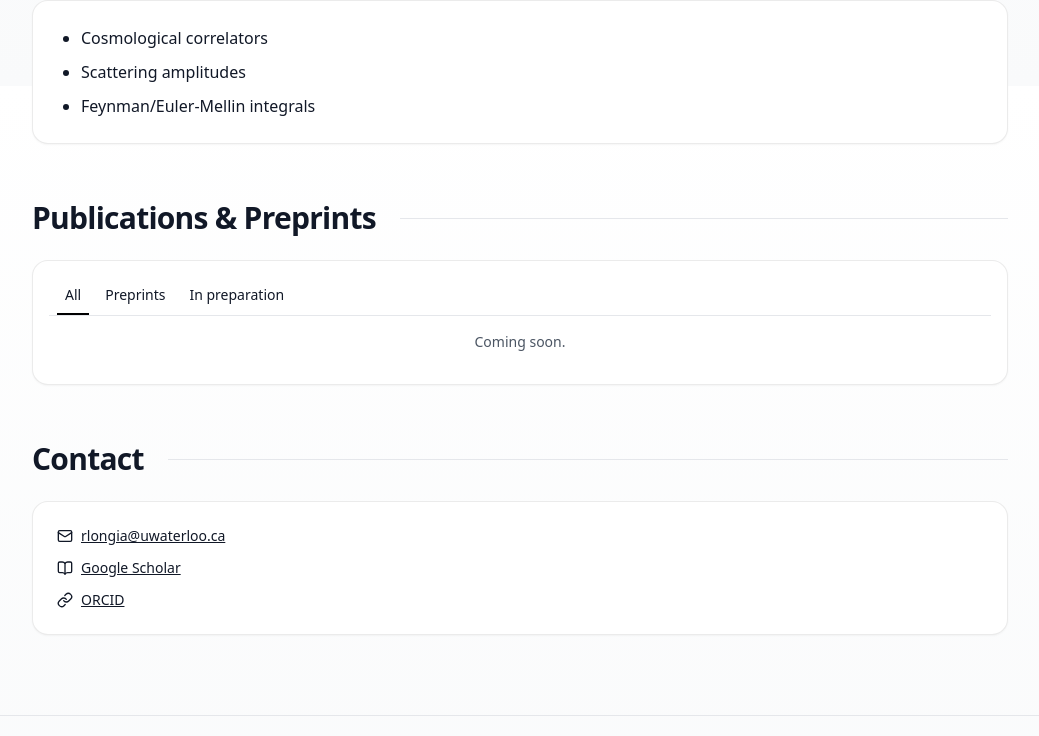
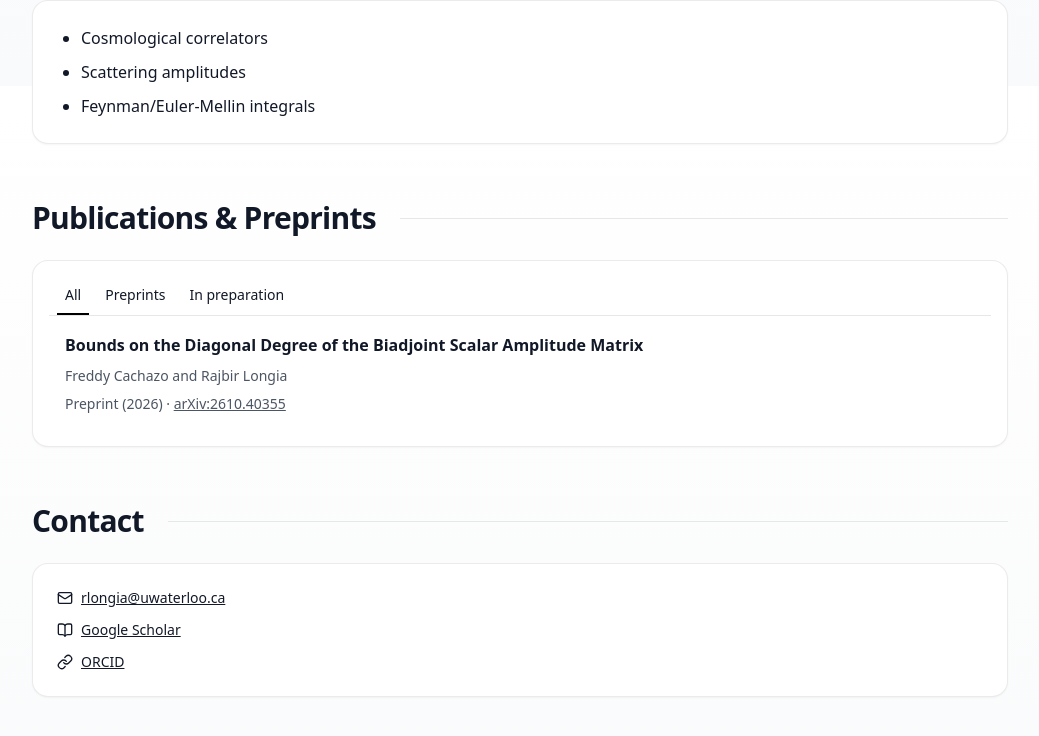
Before and after one commit to RajbirLongia/RajbirLongia.github.io, a plain HTML site: page index.html in a window 1280 px wide. Shown: the part 714-1450 px from the top of the page, without its empty margins (120-1159 px from the left). Drawn offline with nearby package versions, Linux system fonts and the light colour scheme.

Commit message:
Add biadjoint scalar amplitude matrix preprint

```diff
--- a/index.html
+++ b/index.html
@@ -136,10 +136,22 @@
           </div>
           <div class="p-4">
             <div class="tab-panel" data-tab="all">
-              <p class="text-sm text-gray-600 dark:text-gray-300 text-center">Coming soon.</p>
+              <article class="space-y-2">
+                <h3 class="font-semibold leading-relaxed">
+                  <a href="https://arxiv.org/abs/2610.40355" target="_blank" rel="noreferrer" class="hover:underline">Bounds on the Diagonal Degree of the Biadjoint Scalar Amplitude Matrix</a>
+                </h3>
+                <p class="text-sm text-gray-600 dark:text-gray-300">Freddy Cachazo and Rajbir Longia</p>
+                <p class="text-sm text-gray-600 dark:text-gray-300">Preprint (2026) &middot; <a href="https://arxiv.org/abs/2610.40355" target="_blank" rel="noreferrer" class="underline">arXiv:2610.40355</a></p>
+              </article>
             </div>
             <div class="tab-panel hidden" data-tab="preprints">
-              <p class="text-sm text-gray-600 dark:text-gray-300 text-center">Coming soon.</p>
+              <article class="space-y-2">
+                <h3 class="font-semibold leading-relaxed">
+                  <a href="https://arxiv.org/abs/2610.40355" target="_blank" rel="noreferrer" class="hover:underline">Bounds on the Diagonal Degree of the Biadjoint Scalar Amplitude Matrix</a>
+                </h3>
+                <p class="text-sm text-gray-600 dark:text-gray-300">Freddy Cachazo and Rajbir Longia</p>
+                <p class="text-sm text-gray-600 dark:text-gray-300">Preprint (2026) &middot; <a href="https://arxiv.org/abs/2610.40355" target="_blank" rel="noreferrer" class="underline">arXiv:2610.40355</a></p>
+              </article>
             </div>
             <div class="tab-panel hidden" data-tab="prep">
               <p class="text-sm text-gray-600 dark:text-gray-300 text-center">Coming soon.</p>
```
